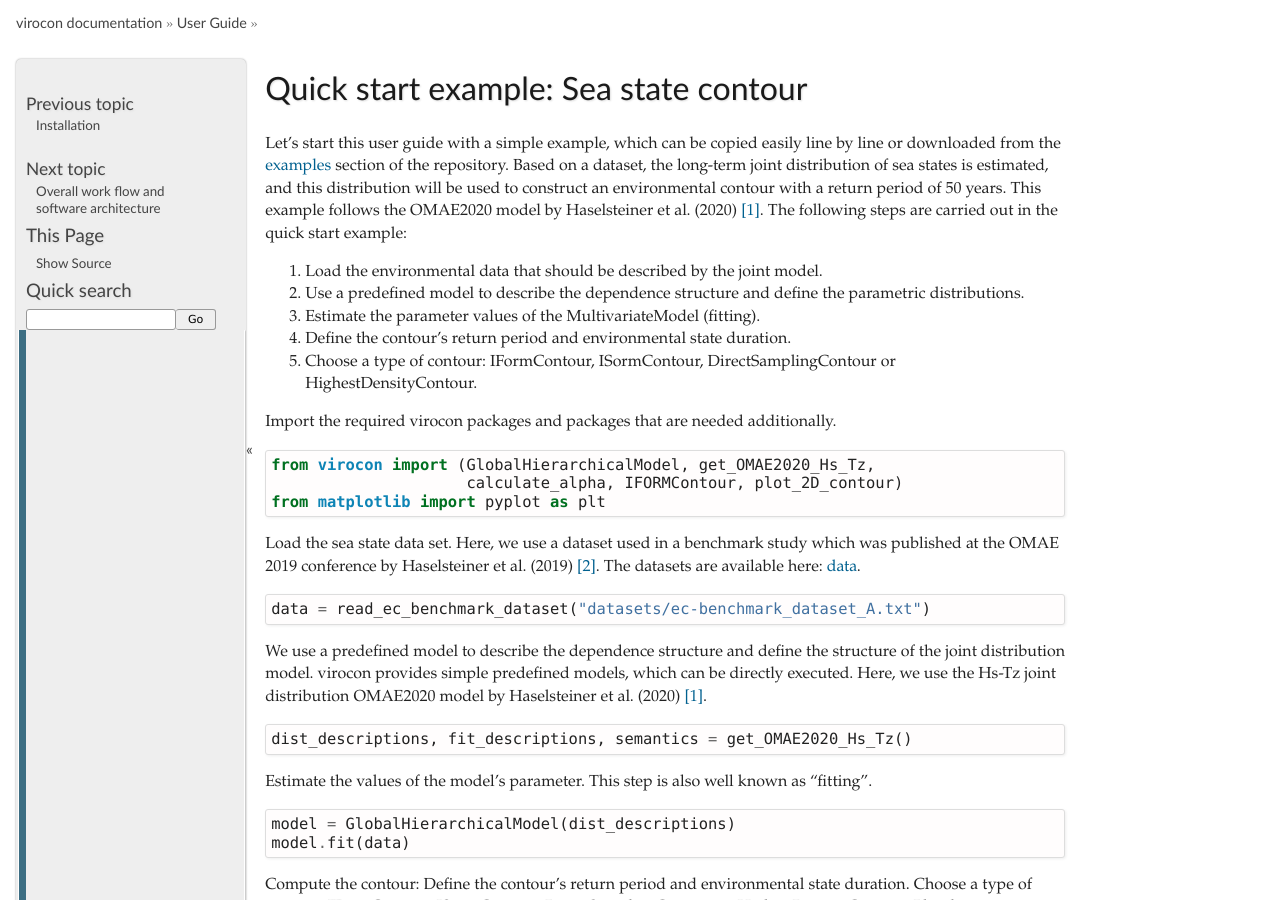
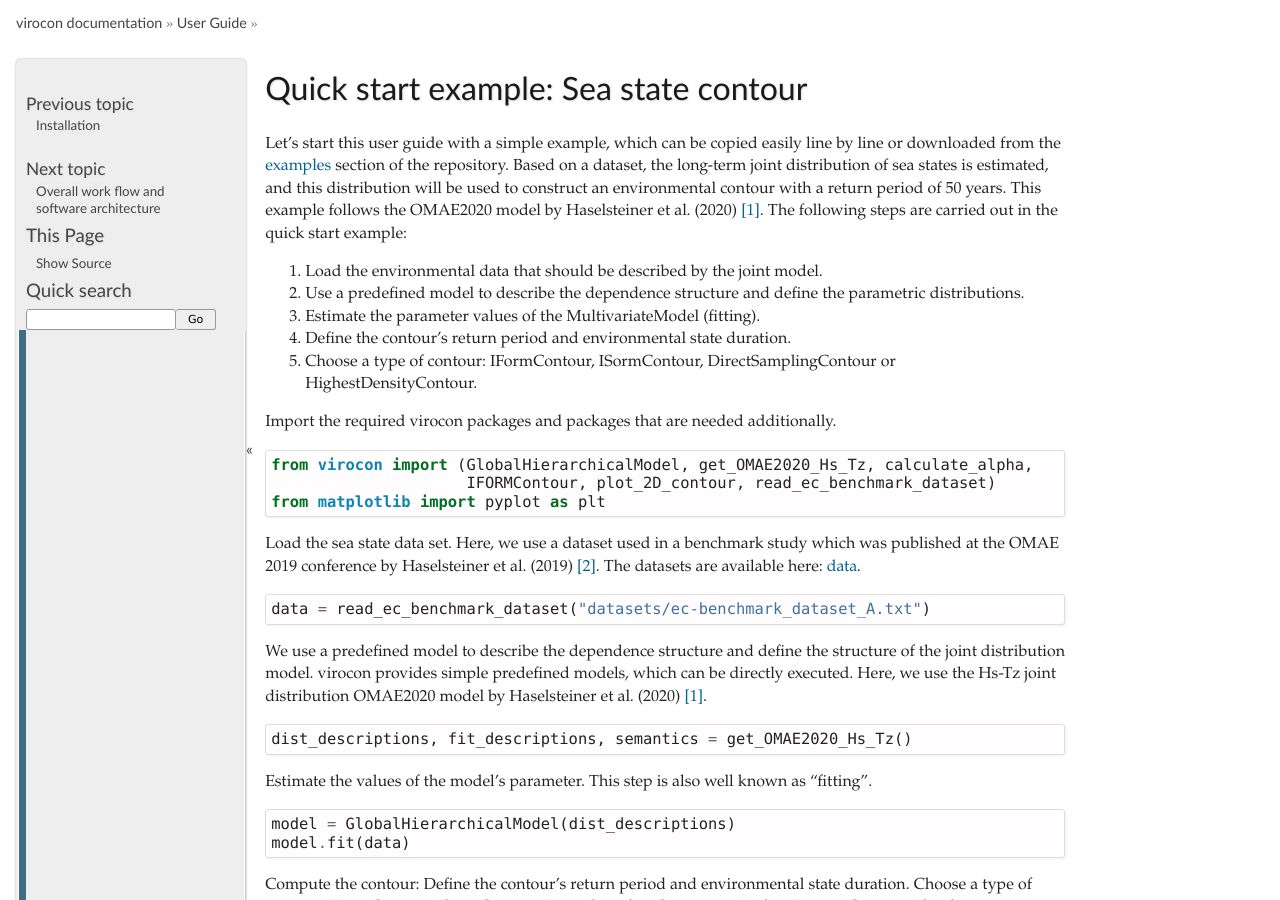
Before and after one commit to virocon-organization/virocon, a Sphinx documentation site: the page built from docs/example.rst, in a window 1280 px wide and 900 px high. Built offline with Sphinx 7.4.7, drawn with Linux system fonts in a browser that asks for light colours.

```diff
--- a/docs/example.rst
+++ b/docs/example.rst
@@ -21,8 +21,8 @@ Import the required virocon packages and packages that are needed additionally.
 
 .. code-block:: python
 
-    from virocon import (GlobalHierarchicalModel, get_OMAE2020_Hs_Tz,
-                         calculate_alpha, IFORMContour, plot_2D_contour)
+    from virocon import (GlobalHierarchicalModel, get_OMAE2020_Hs_Tz, calculate_alpha,
+                         IFORMContour, plot_2D_contour, read_ec_benchmark_dataset)
     from matplotlib import pyplot as plt
 
 Load the sea state data set. Here, we use a dataset used in a benchmark study which was published at the OMAE 2019
```
